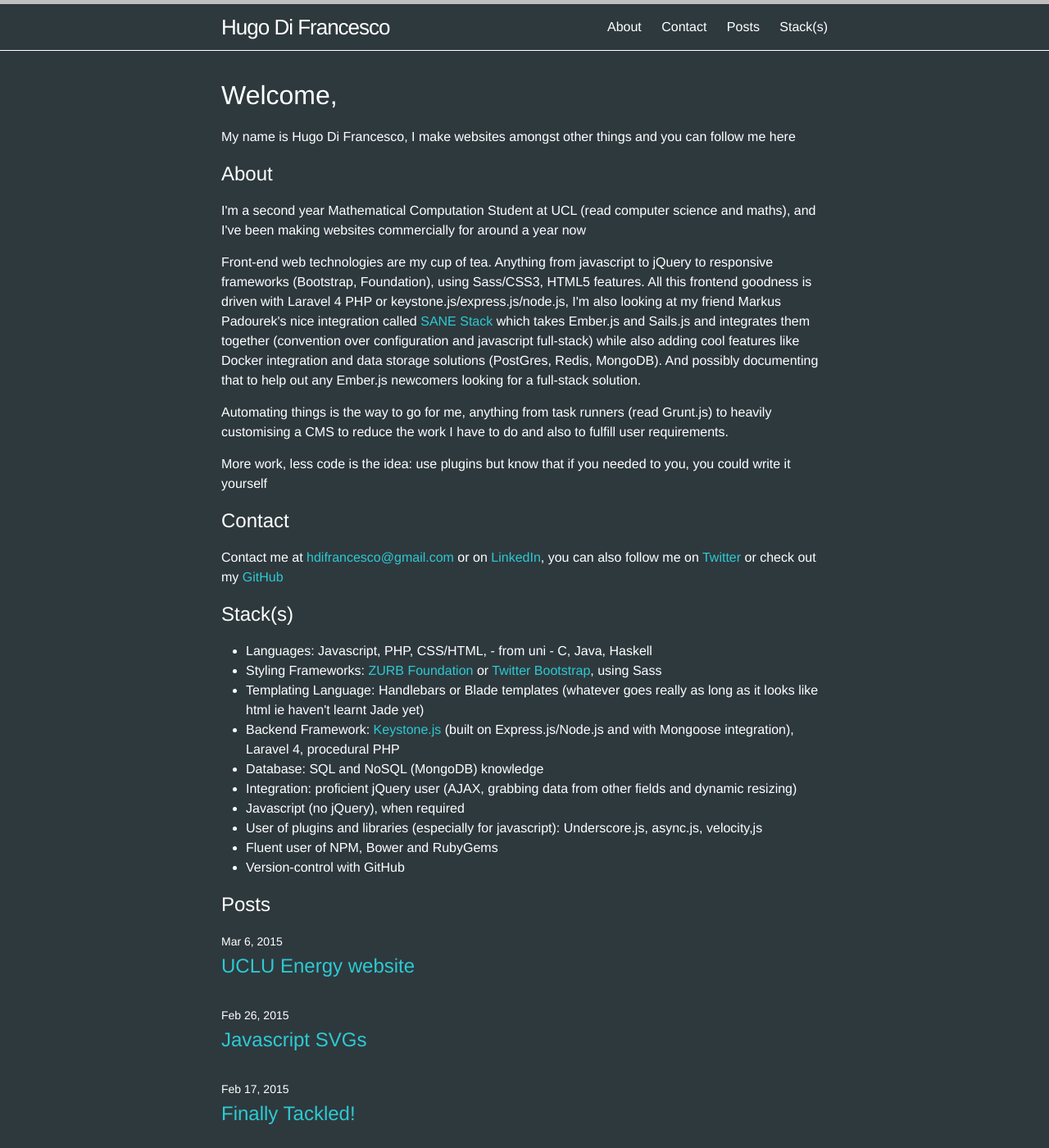
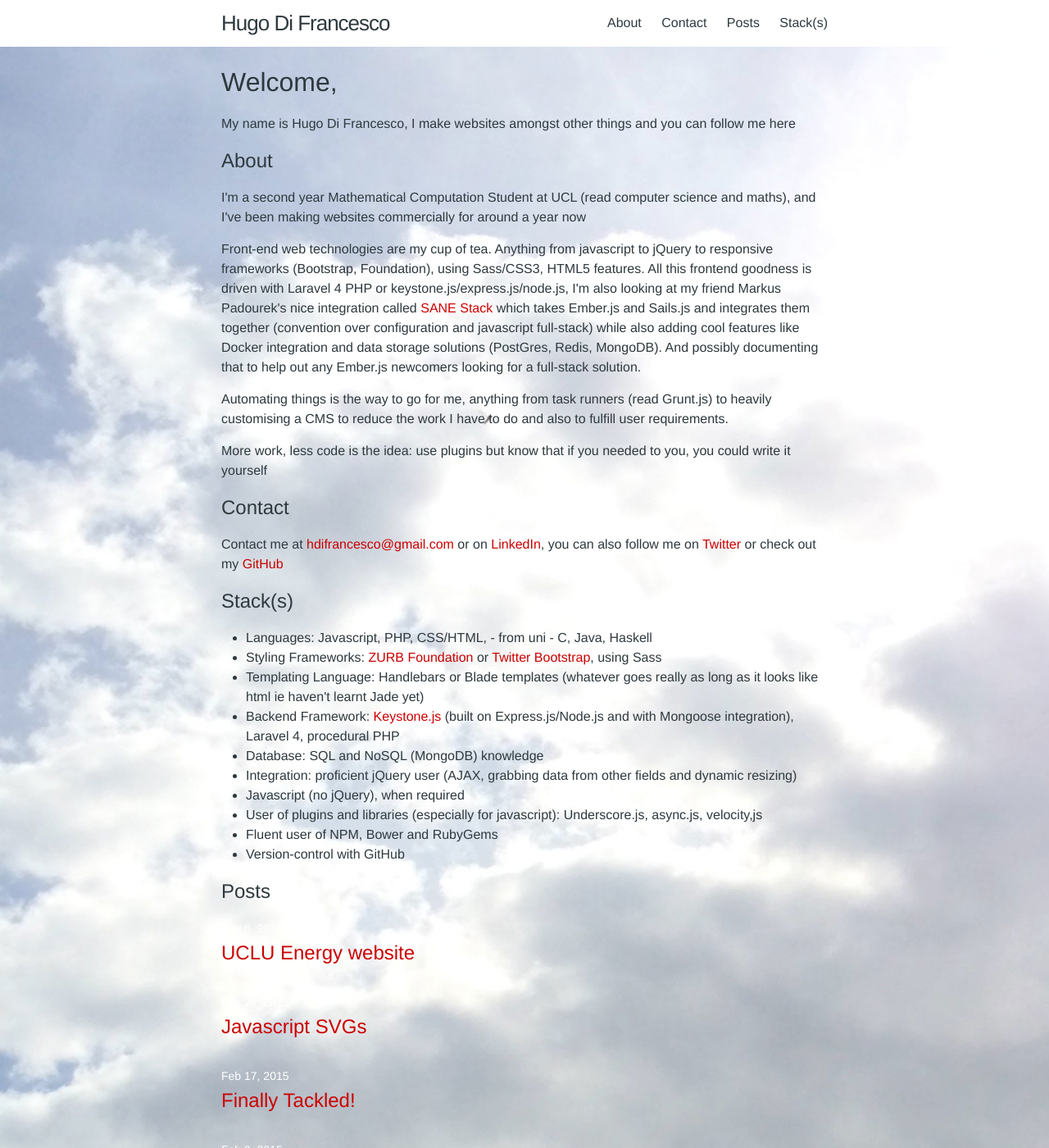
Before and after one commit to HugoDF/HugoDF.github.io, a Jekyll site: the page built from index.html, in a window 1280 px wide and 1400 px high. Shown: the whole window at 82% size. Built offline with Jekyll 4.4.1, drawn with Linux system fonts in a browser that asks for light colours.

Commit message:
change layout to white theme with cloudy background

```diff
--- a/_layouts/default.html
+++ b/_layouts/default.html
@@ -6,7 +6,9 @@
   <body>
 
     {% include header.html %}
-
+    <div class="overlay-wrapper">
+      <div class="sky-overlay"></div>
+    </div>
     <div class="page-content">
       <div class="wrapper">
         {{ content }}
--- a/_sass/_base.scss
+++ b/_sass/_base.scss
@@ -6,6 +6,10 @@ p, blockquote, pre, hr,
 dl, dd, ol, ul, figure {
     margin: 0;
     padding: 0;
+}
+
+html, body{
+    height: 100%;
 }
 
 
@@ -93,7 +97,7 @@ a {
     text-decoration: none;
 
     &:visited {
-        color: darken($brand-color, 15%);
+        color: darken($brand-color, 10%);
     }
 
     &:hover {
@@ -198,7 +202,7 @@ pre {
         vertical-align: middle;
 
         path {
-            fill: $grey-color;
+            fill: $grey-color-dark;
         }
     }
 }
--- a/_sass/_layout.scss
+++ b/_sass/_layout.scss
@@ -1,13 +1,36 @@
+@mixin invert(){
+    background-color: $inverted-background-color;
+    color: $inverted-text-color;
+    a {
+        color: $inverted-brand-color;
+        text-decoration: none;
+
+        &:visited {
+            color: darken($inverted-brand-color, 10%);
+        }
+
+        &:hover {
+            color: $inverted-text-color;
+            text-decoration: underline;
+        }
+    }
+}
 /**
  * Site header
  */
 .site-header {
-    border-top: 5px solid $grey-color-dark;
+    //border-top: 5px solid $grey-color-dark;
     border-bottom: 1px solid $grey-color-light;
     min-height: 56px;
 
     // Positioning context for the mobile navigation icon
-    position: relative;
+    position: fixed;
+    top: 0;
+    left: 0;
+    width: 100%;
+    z-index: 99;
+    background-color: $background-color;
+    //@include invert();
 }
 
 .site-title {
@@ -94,6 +117,10 @@
 .site-footer {
     border-top: 1px solid $grey-color-light;
     padding: $spacing-unit 0;
+    position: relative;
+    background-color: $background-color;
+    color: $text-color;
+    //@include invert();
 }
 
 .footer-heading {
@@ -105,18 +132,19 @@
 .social-media-list {
     list-style: none;
     margin-left: 0;
+    margin-bottom: 0;
 }
 
 .footer-col-wrapper {
     font-size: 15px;
-    color: $grey-color;
+    //color: $grey-color;
     margin-left: -$spacing-unit / 2;
     @extend %clearfix;
 }
 
 .footer-col {
     float: left;
-    margin-bottom: $spacing-unit / 2;
+    //margin-bottom: $spacing-unit / 2;
     padding-left: $spacing-unit / 2;
 }
 
@@ -156,13 +184,24 @@
     }
 }
 
-
+.overlay-wrapper{
+}
+.sky-overlay{
+    position: fixed;
+    background-image: url('/img/sky.jpg');
+    background-size: cover;
+    width: 100%;
+    height: 100%;
+    z-index: -20;
+}
 
 /**
  * Page content
  */
 .page-content {
     padding: $spacing-unit 0;
+    padding-top: 76px;
+    min-height: calc(100% - 212px);
 }
 
 .page-heading {
--- a/css/main.scss
+++ b/css/main.scss
@@ -13,9 +13,13 @@ $base-line-height: 1.5;
 
 $spacing-unit:     30px;
 
-$text-color:       #fff;
-$background-color: #2e393e;
-$brand-color:      #2dcad2;
+$text-color:       #2e393e;
+$background-color: #fff;
+$brand-color: #CC0000;
+
+$inverted-text-color: #fff;
+$inverted-background-color: #2e393e;
+$inverted-brand-color:      #2dcad2;
 
 $grey-color:       #fff;
 $grey-color-light: lighten($grey-color, 40%);
```
Also changed, not shown: img/sky.jpg (added), img/wizard.jpg (added).
